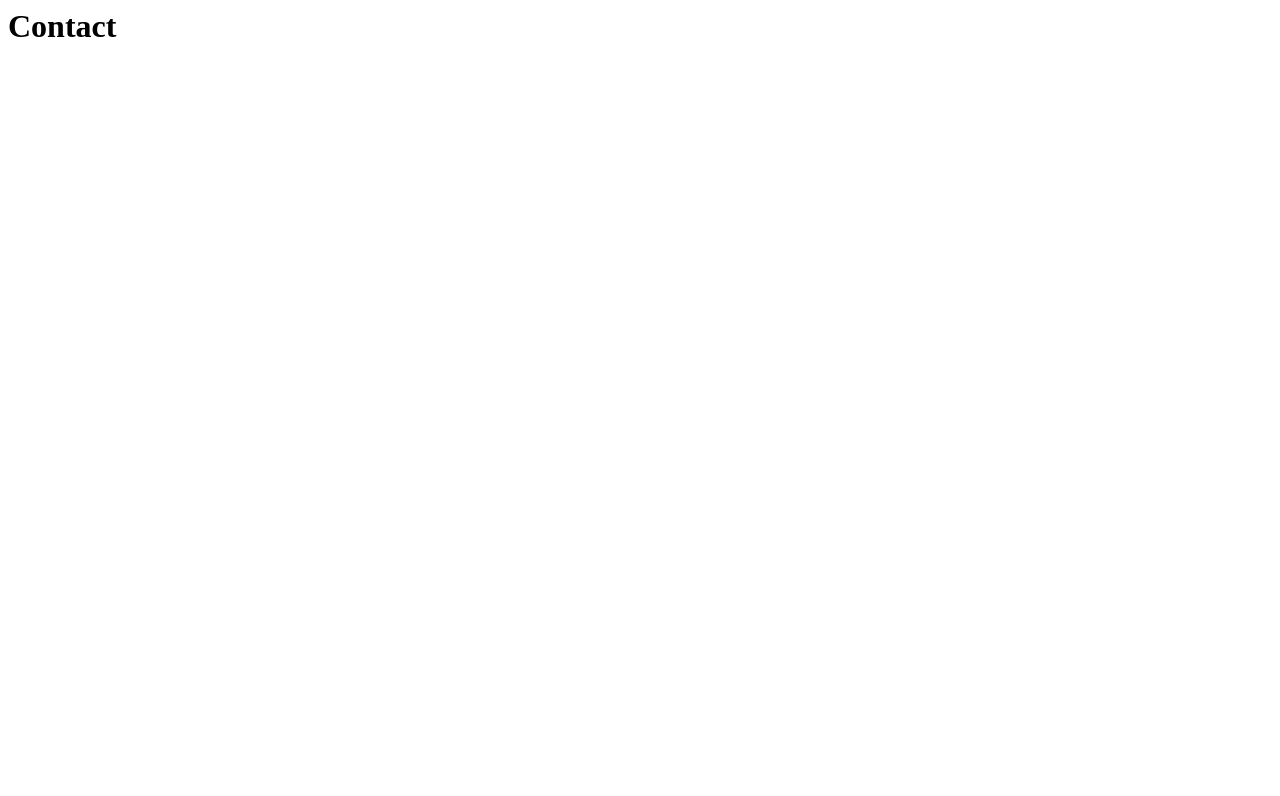
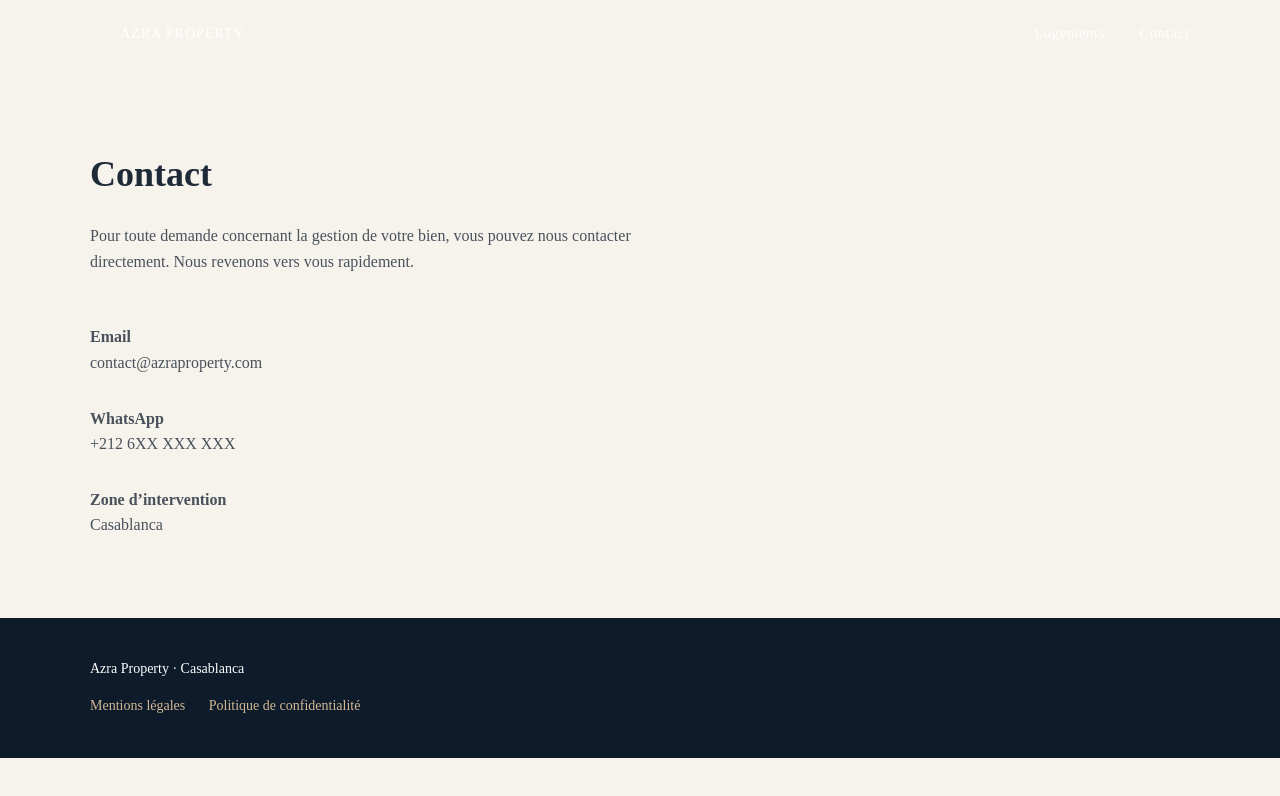
Before and after one commit to hamzafath10/azraproperty, a plain HTML site: page contact.html in a window 1280 px wide. Drawn offline with Linux system fonts and the light colour scheme.

Commit message:
Update contact.html

```diff
--- a/contact.html
+++ b/contact.html
@@ -1 +1,62 @@
-<h1>Contact</h1>
+<!DOCTYPE html>
+<html lang="fr">
+<head>
+  <meta charset="UTF-8" />
+  <meta name="viewport" content="width=device-width, initial-scale=1.0"/>
+  <title>Contact · Azra Property</title>
+  <link rel="stylesheet" href="assets/styles.css" />
+</head>
+<body>
+
+<header>
+  <div class="container">
+    <nav>
+      <div class="logo">
+        <a href="index.html">AZRA PROPERTY</a>
+      </div>
+      <div class="nav-links">
+        <a href="logements.html">Logements</a>
+        <a href="contact.html">Contact</a>
+      </div>
+    </nav>
+  </div>
+</header>
+
+<section class="section">
+  <div class="container">
+
+    <h1 style="font-size: 36px; margin-bottom: 20px;">Contact</h1>
+
+    <p style="max-width: 600px; margin-bottom: 50px;">
+      Pour toute demande concernant la gestion de votre bien, vous pouvez nous contacter directement. Nous revenons vers vous rapidement.
+    </p>
+
+    <div style="margin-bottom: 30px;">
+      <p><strong>Email</strong></p>
+      <p>contact@azraproperty.com</p>
+    </div>
+
+    <div style="margin-bottom: 30px;">
+      <p><strong>WhatsApp</strong></p>
+      <p>+212 6XX XXX XXX</p>
+    </div>
+
+    <div>
+      <p><strong>Zone d’intervention</strong></p>
+      <p>Casablanca</p>
+    </div>
+
+  </div>
+</section>
+
+<footer>
+  <div class="container">
+    <p style="margin-bottom: 15px;">Azra Property · Casablanca</p>
+    <a href="mentions-legales.html">Mentions légales</a>
+    <a href="politique-confidentialite.html">Politique de confidentialité</a>
+  </div>
+</footer>
+
+<script src="assets/script.js"></script>
+</body>
+</html>
```
